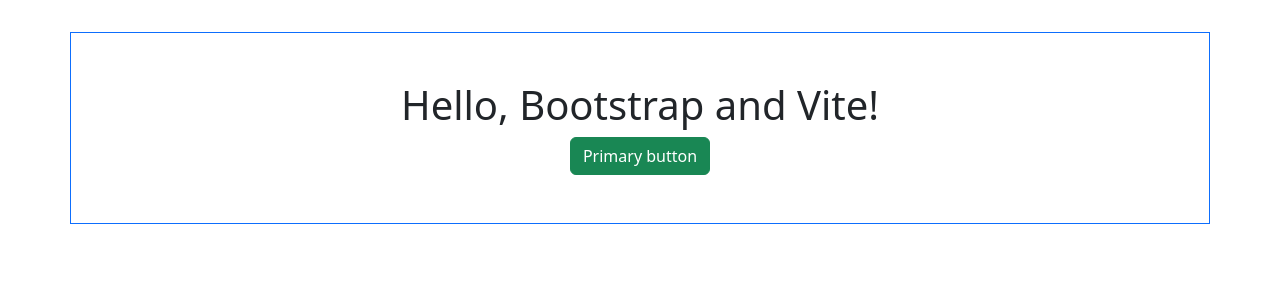
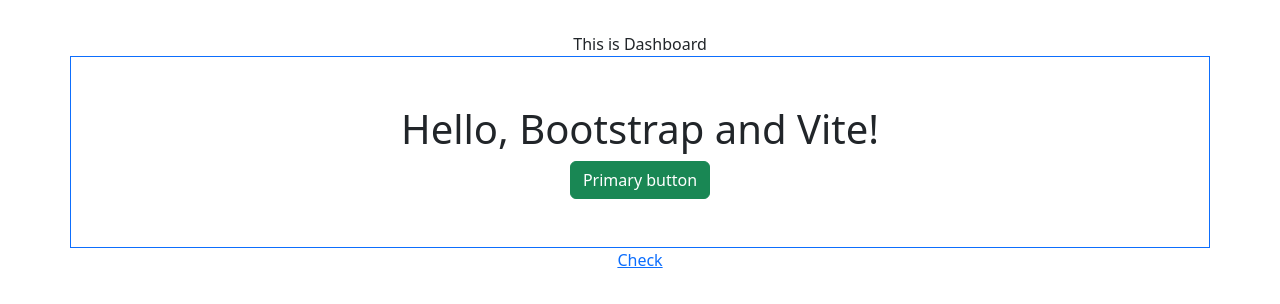
Before and after one commit to anantha-krish/lingo-tutor-frontend, a React (Vite) app: page / in a window 1280 px wide. Shown: the top 304 px of the page. Built offline with nearby package versions, Linux system fonts and the light colour scheme.

Commit message:
Add routing support

```diff
--- a/src/App.jsx
+++ b/src/App.jsx
@@ -2,16 +2,33 @@ import { useState } from 'react'
 import reactLogo from './assets/react.svg'
 import viteLogo from '/vite.svg'
 import './App.css'
+import Dashboard from './Dashboard';
+import Languages from './Languages';
+import { createBrowserRouter,RouterProvider } from 'react-router-dom';
+import LanguageDetail from './LanguageDetail';
+
+const router = createBrowserRouter([
+  {
+    path: "/",
+    element: <Dashboard />,
+  },
+  {
+    path:"/languages",
+    element:<Languages/>
+  },
+  {
+    path:"/languages/:id",
+    element:<LanguageDetail/>
+  }
+]);
 
 function App() {
   const [count, setCount] = useState(0)
 
   return (
     <>
-      <div className="container py-5 px-4 mx-auto  border border-primary">
-      <h1>Hello, Bootstrap and Vite!</h1>
-      <button className="btn btn-success">Primary button</button>
-    </div>
+     <RouterProvider router={router} />
+
     </>
   )
 }
--- /dev/null
+++ b/src/Dashboard.jsx
@@ -0,0 +1,14 @@
+import { Link } from "react-router-dom";
+
+const Dashboard =()=>{
+    return <>
+    This is Dashboard
+    <div className="container py-5 px-4 mx-auto  border border-primary">
+      <h1>Hello, Bootstrap and Vite!</h1>
+      <button className="btn btn-success">Primary button</button>
+    </div>
+    <Link to="/languages">Check</Link>
+    </>
+}
+
+export default Dashboard;
--- /dev/null
+++ b/src/LanguageDetail.jsx
@@ -0,0 +1,7 @@
+const LanguageDetail =()=>{
+    return <>
+    This is Langage Detail
+    </>
+}
+
+export default LanguageDetail;
--- /dev/null
+++ b/src/Languages.jsx
@@ -0,0 +1,7 @@
+const Languages =()=>{
+    return <>
+    This is Language Listing
+    </>
+}
+
+export default Languages;
```
